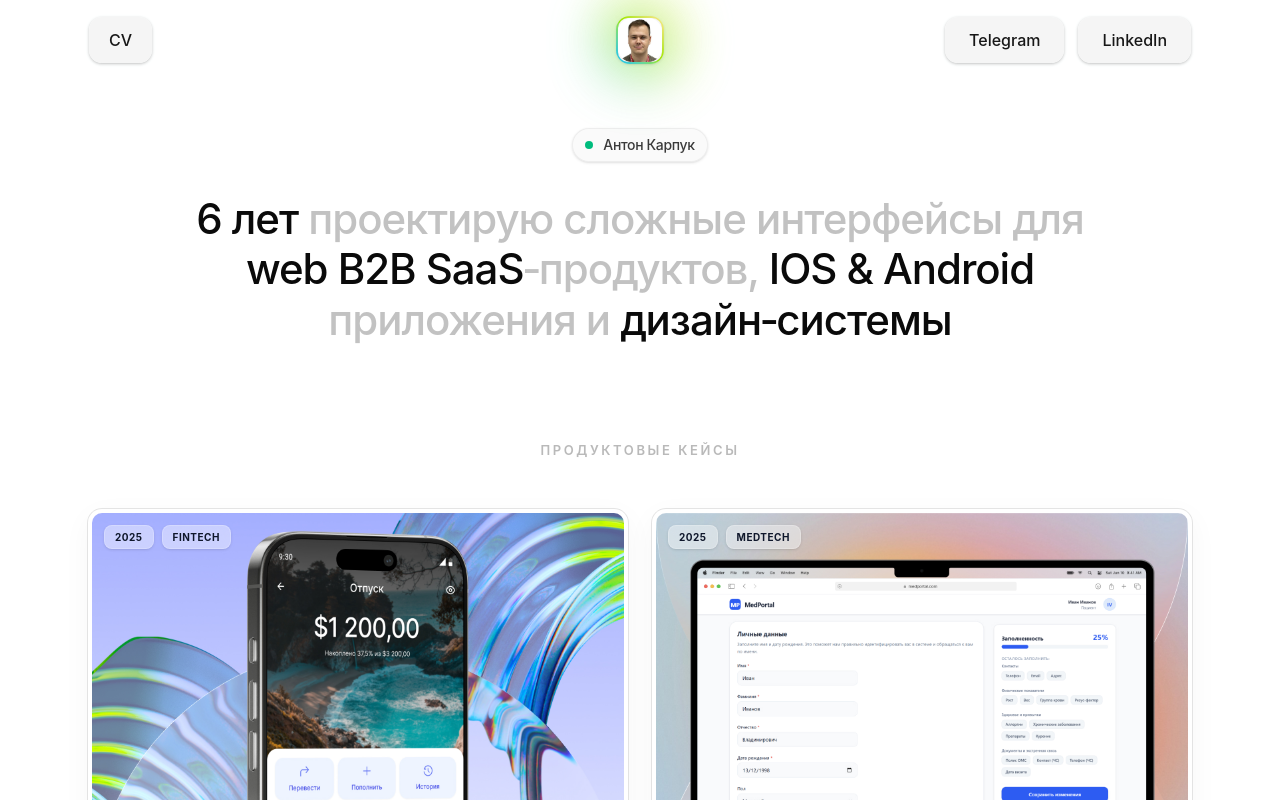
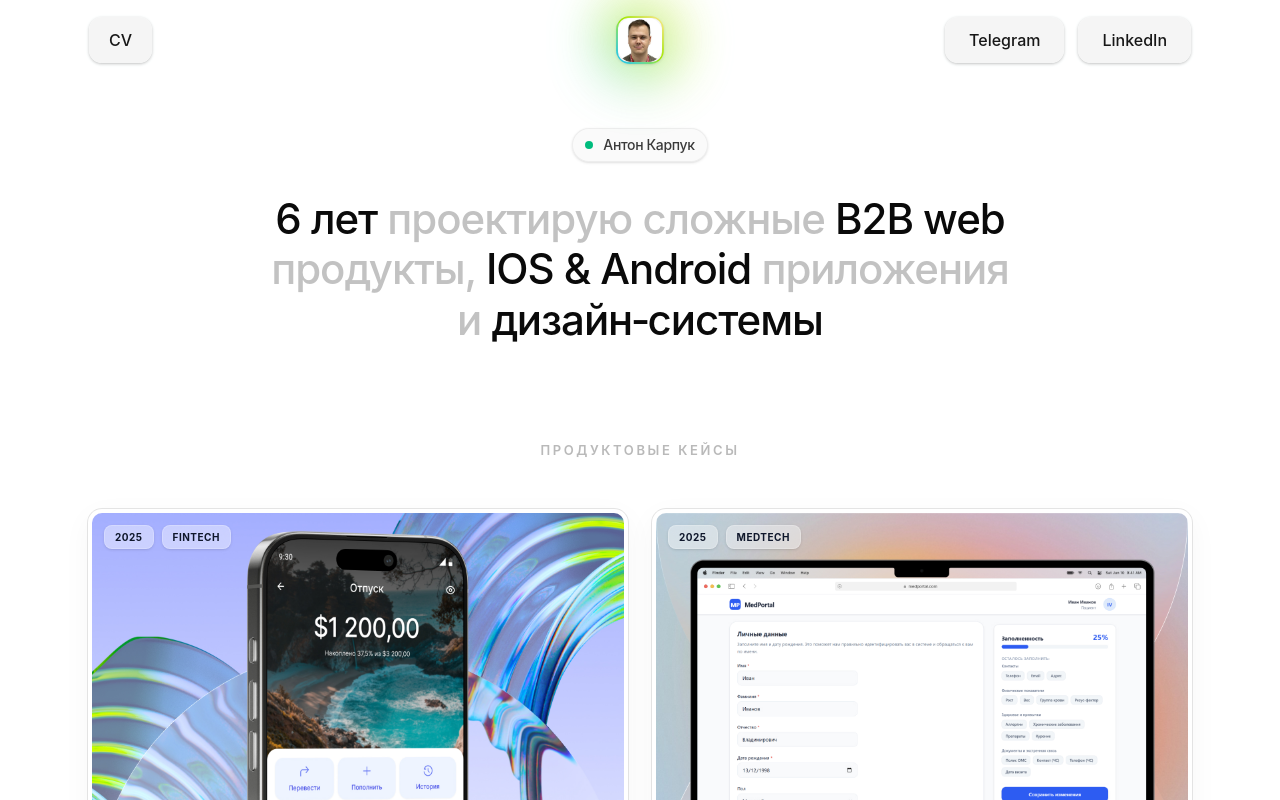
Before and after one commit to Patttar/mysite, a React (Vite) app: page / in a window 1280 px wide. Shown: the top 800 px of the page. Built offline with nearby package versions, Linux system fonts and the light colour scheme.

Commit message:
feat: refine home hero copy and fix scroll-to-top on transitions

```diff
--- a/src/pages/Case.tsx
+++ b/src/pages/Case.tsx
@@ -43,6 +43,10 @@ export default function Case() {
       setIsScrolled(false);
     }
   });
+
+  useEffect(() => {
+    window.scrollTo(0, 0);
+  }, [id]);
 
   const [activeSection, setActiveSection] = useState<string>('');
   const sections = id === 1 ? [
--- a/src/pages/Home.tsx
+++ b/src/pages/Home.tsx
@@ -431,7 +431,7 @@ export default function Home() {
             <h1 className="tracking-tight">Антон Карпук</h1>
           </div>
           <p className="text-[24px] md:text-[42px] leading-[120%] font-medium tracking-tight px-1 md:px-0">
-            <span className="text-foreground">6 лет</span> <span className="text-foreground/25">проектирую сложные интерфейсы для</span> <span className="text-foreground">web B2B SaaS</span><span className="text-foreground/25">‑продуктов,</span> <span className="text-foreground">IOS & Android</span> <span className="text-foreground/25">приложения и</span> <span className="text-foreground">дизайн‑системы</span>
+            <span className="text-foreground">6 лет</span> <span className="text-foreground/25">проектирую сложные</span> <span className="text-foreground">B2B web</span> <span className="text-foreground/25">продукты,</span> <span className="text-foreground">IOS & Android</span> <span className="text-foreground/25">приложения</span> <span className="whitespace-nowrap"><span className="text-foreground/25">и</span> <span className="text-foreground">дизайн‑системы</span></span>
           </p>
         </motion.section>
 
```
